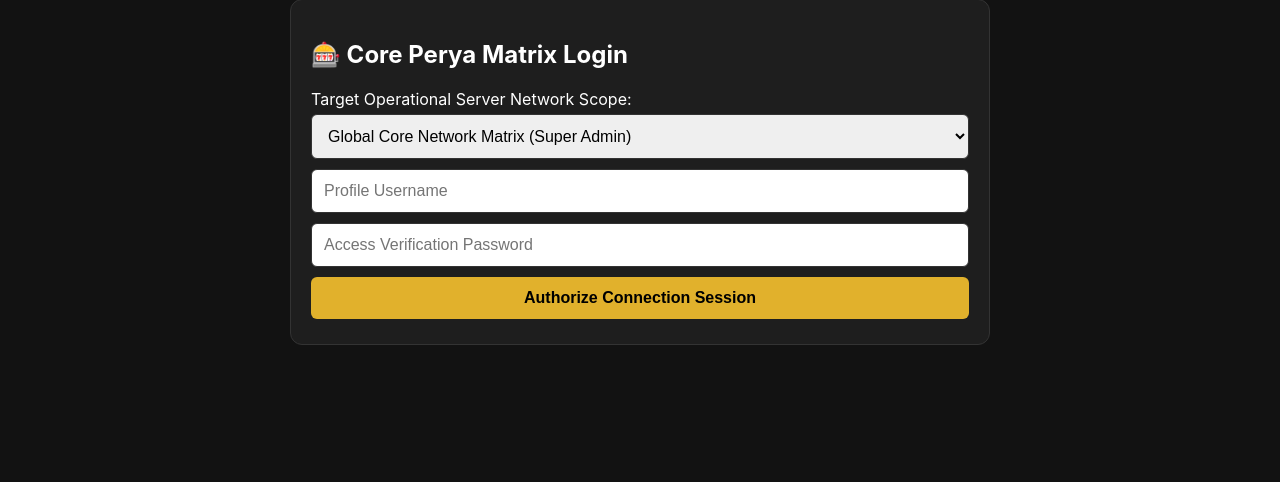
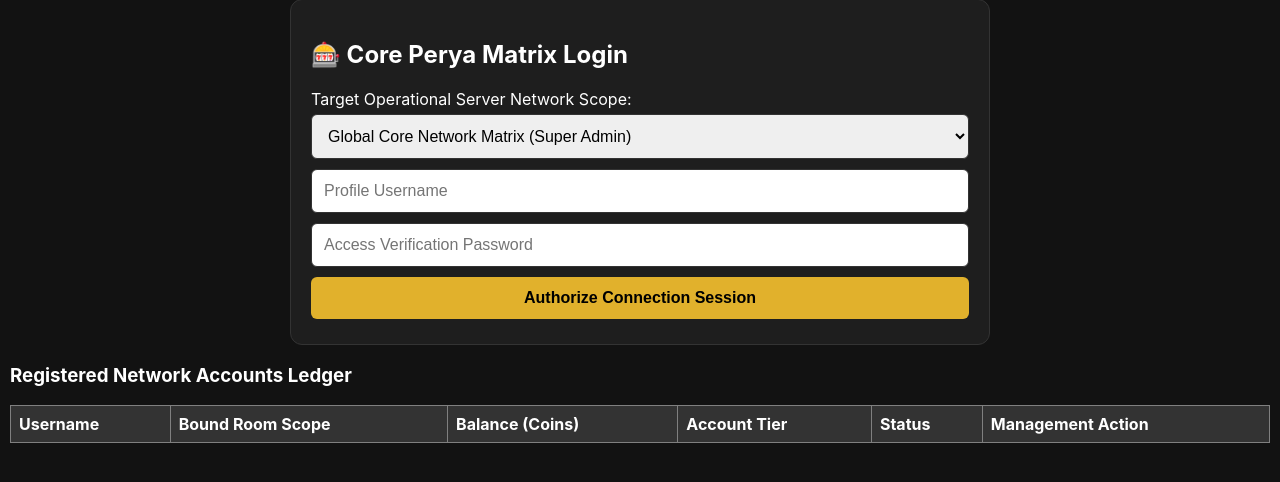
Before and after one commit to reianrd328/perya-color-game, a Flask app: page / in a window 1280 px wide. Shown: the part 128-610 px from the top of the page. Run offline with Flask 3, Linux system fonts and the light colour scheme; lists and menus that the app fills with data are empty; some libraries are stand-ins or nearby versions.

Commit message:
Update index.html

```diff
--- a/templates/index.html
+++ b/templates/index.html
@@ -164,6 +164,25 @@
         <div id="admin-log" class="log-box"></div>
     </div>
 
+    <div class="admin-section">
+    <h3>Registered Network Accounts Ledger</h3>
+    <table border="1" style="width:100%; border-collapse: collapse; text-align: left; background: #222; color: #fff;">
+        <thead>
+            <tr style="background: #333;">
+                <th style="padding: 8px;">Username</th>
+                <th style="padding: 8px;">Bound Room Scope</th>
+                <th style="padding: 8px;">Balance (Coins)</th>
+                <th style="padding: 8px;">Account Tier</th>
+                <th style="padding: 8px;">Status</th>
+                <th style="padding: 8px;">Management Action</th>
+            </tr>
+        </thead>
+        <tbody id="admin-accounts-table">
+            <!-- Dynamic profile accounts list will inject here -->
+        </tbody>
+    </table>
+</div>
+
     <script>
         const roomSelect = document.getElementById('room_id');
 
```
